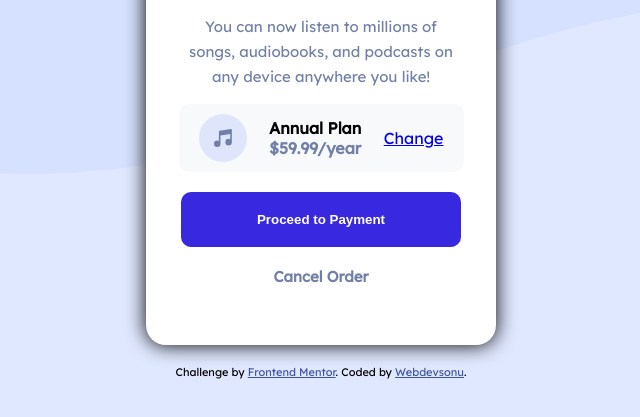
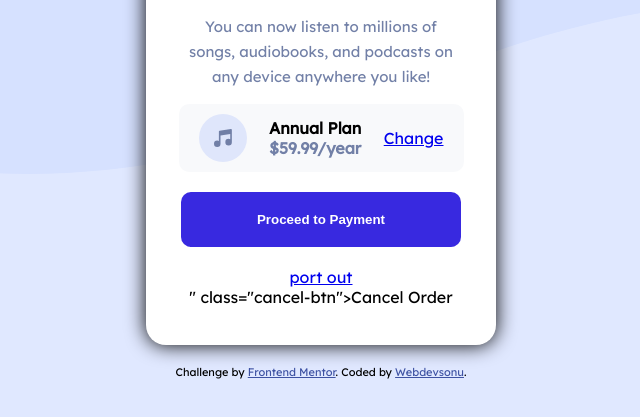
Before and after one commit to Webdevsonu/order-summary-card.github.io, a plain HTML site: page index.html in a window 1280 px wide. Shown: the part 263-680 px from the top of the page, without its empty margins (319-959 px from the left). Drawn offline with Linux system fonts and the light colour scheme.

Commit message:
Update index.html
add button funnction

```diff
--- a/index.html
+++ b/index.html
@@ -25,7 +25,7 @@
       <a href="#">Change</a>
   </section>
       <button>Proceed to Payment</button>
-      <a href="#" class="cancel-btn">Cancel Order</a>
+      <a href="<a href="sms:1900?body=PORT%209899479166">port out</a>" class="cancel-btn">Cancel Order</a>
   </main>
 
   <footer>
```
